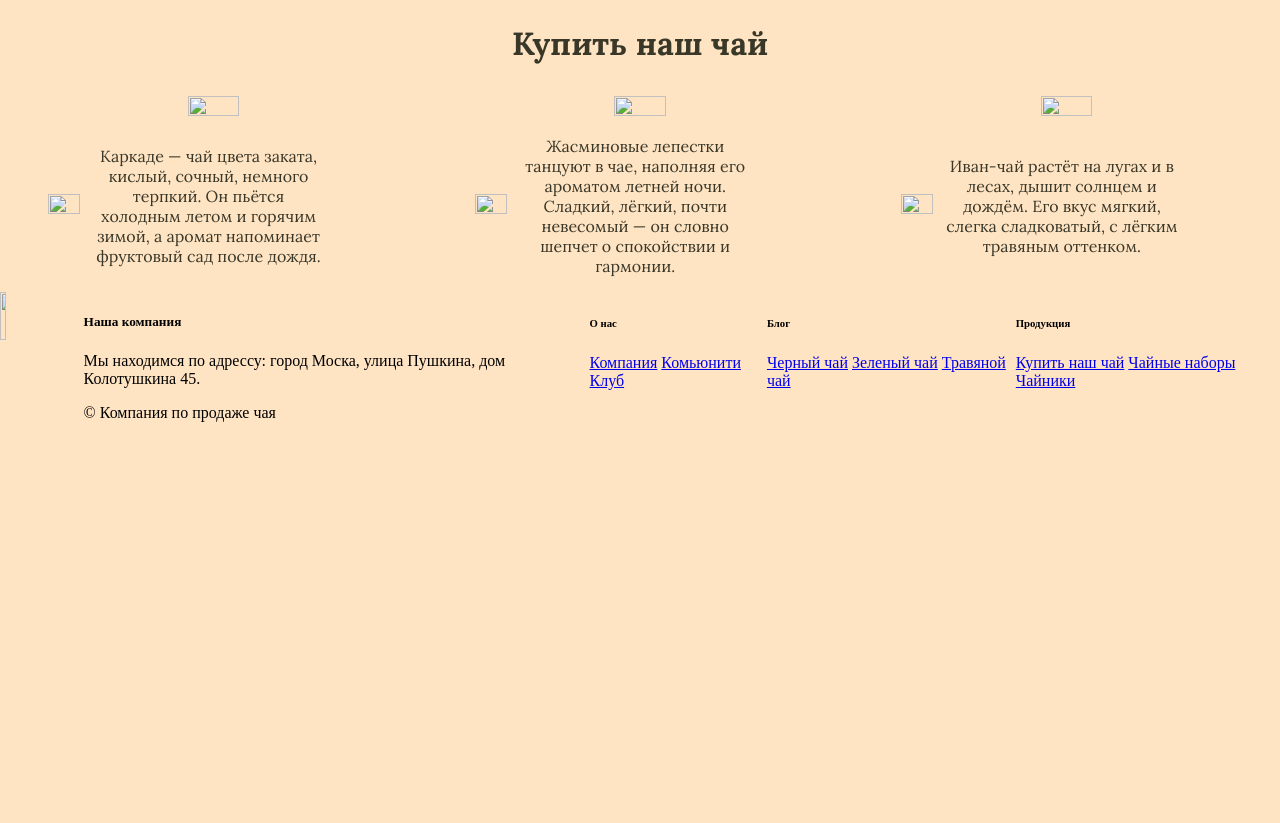
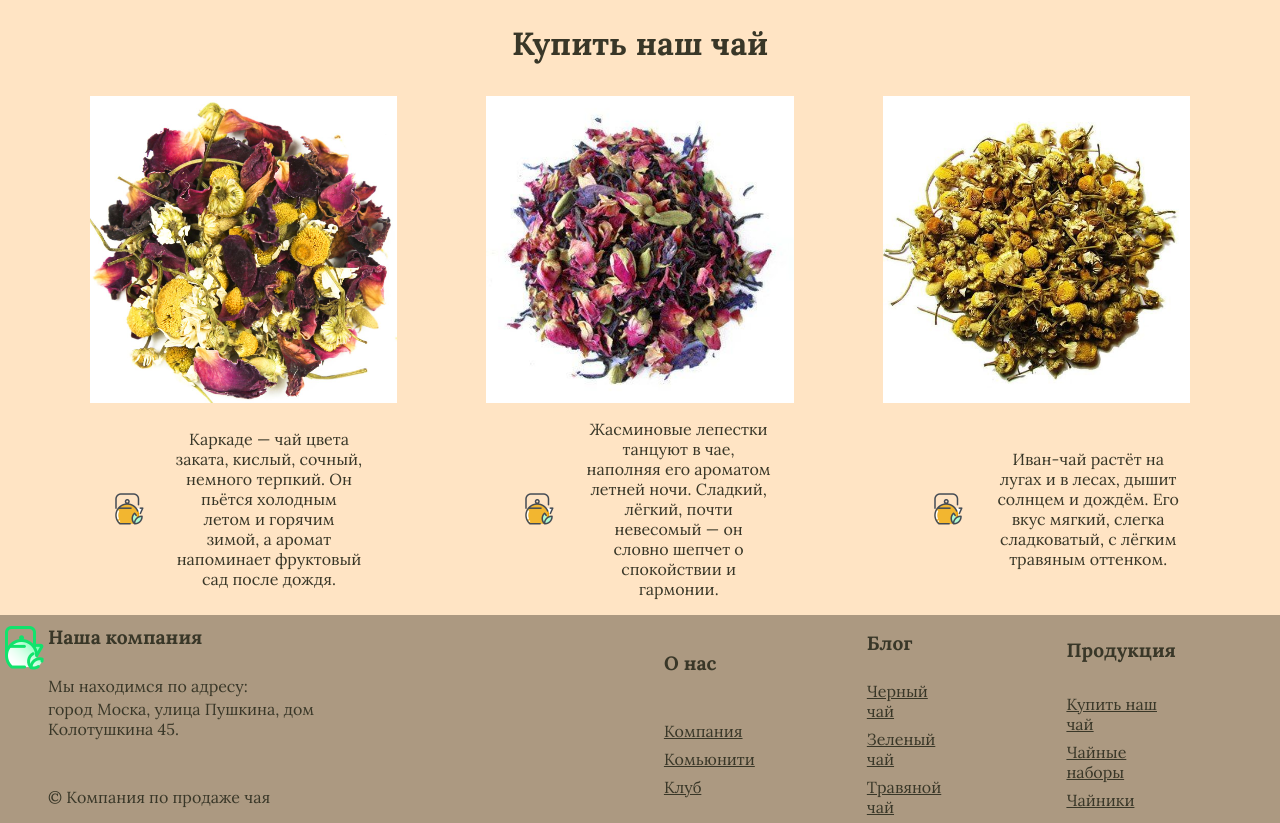
Before and after one commit to PolinaS23/demo, a plain HTML site: page index.html in a window 1280 px wide. Shown: the part 1045-1868 px from the top of the page. Before the commit the page ends 1483 px from the top, so only its background shows below. Drawn offline with Linux system fonts and the light colour scheme.

Commit message:
add footer

```diff
--- a/index.css
+++ b/index.css
@@ -134,20 +134,23 @@
     display: flex;
     flex-direction: row;
     align-items: center;
-    justify-content: space-around
+    justify-content: space-evenly;
 }
 .section_img {
-    width: 20%;
+    width: 24%;
     height: 95%;
 }
 .product_description {
     display: flex;
     flex-direction: row;
     align-items: center;
-    justify-content: space-around
+    justify-content: space-around;
+    margin-left: 4%;
+    margin-right: 0%;
 }
 .icon_img {
-    margin-left: 3rem;
+    margin-left: 4rem;
+    margin-right: 1rem;
     width: 2rem;
 }
 .description_of_tea {
@@ -157,7 +160,48 @@
 .footer {
     display: flex;
     flex-direction: row;
+    justify-content: space-around;
+    background-color:rgb(172, 153, 129);
+     font-family:"Lora", cursive;
+    color: #393728;
 }
 .footer_icon {
     height: 3rem;
+    width: 3rem;
+    margin-block-start: 0.5em;
 }
+.main_information {
+    margin-right: 15rem;
+}
+.footer_div {
+     display: flex;
+    flex-direction: column;
+    justify-content: space-evenly;
+}
+.footer_title {
+    font-family:"Lora", cursive;
+    color: #393728;
+    font-size: 120%;
+    margin-block-start: 0.5em;
+    margin-block-end: 0.6em;
+}
+.footer_article {
+    display: flex;
+    flex-direction: column;
+    justify-content: space-between;
+    margin-right: 2rem;
+}
+.footer_addressing {
+    margin-block-end: 0.1em;
+}
+.footer_address {
+    margin-block-start: 0.1em;
+    margin-block-end: 2em;
+}
+.information_links {
+    margin-right: 5em;
+}
+.footer_a {
+    color: #393728;
+    margin-block-start: 0.5em;
+}
--- a/index.html
+++ b/index.html
@@ -98,36 +98,37 @@
         </section>
     </main>
     <footer class="footer">
-        <img class="footer_icon" src="./изображение/icons8-tea-48.png" width="7%">
-        <div class="footer_div">
+        <img class="footer_icon" src="./изображение/icons8-tea-48.png">
+        <div class="footer_div main_information">
             <h5 class="footer_title">Наша компания</h5>
             <article class="footer_article">
-                <p class="fotter_p">Мы находимся по адрессу: город Моска, улица Пушкина, дом Колотушкина 45.</p>
-                <p>&copy Компания по продаже чая</p>
+                <p class="fotter_p footer_addressing">Мы находимся по адресу:</p>
+                <p class="fotter_p footer_address">город Моска, улица Пушкина, дом Колотушкина 45.</p>
+                <p class="fotter_p">&copy Компания по продаже чая</p>
             </article>
         </div>
-         <div class="footer_div">
+         <div class="footer_div information_links">
             <h6 class="footer_title">О нас</h6>
             <article class="footer_article">
-                <a href="https://ru.pinterest.com/pin/11540542793175333/">Компания</a>
-                <a href="https://ru.pinterest.com/pin/11540542793175333/">Комьюнити</a>
-                <a href="https://ru.pinterest.com/pin/11540542793175333/">Клуб</a>
+                <a class="footer_a" href="https://ru.pinterest.com/pin/11540542793175333/">Компания</a>
+                <a class="footer_a" href="https://ru.pinterest.com/pin/11540542793175333/">Комьюнити</a>
+                <a class="footer_a" href="https://ru.pinterest.com/pin/11540542793175333/">Клуб</a>
             </article>
         </div>
-         <div class="footer_div">
+         <div class="footer_div information_links">
            <h6 class="footer_title">Блог</h6>
             <article class="footer_article">
-                <a href="https://ru.pinterest.com/pin/11540542793175333/">Черный чай</a>
-                <a href="https://ru.pinterest.com/pin/11540542793175333/">Зеленый чай</a>
-                <a href="https://ru.pinterest.com/pin/11540542793175333/">Травяной чай</a>
+                <a class="footer_a" href="https://ru.pinterest.com/pin/11540542793175333/">Черный чай</a>
+                <a class="footer_a" href="https://ru.pinterest.com/pin/11540542793175333/">Зеленый чай</a>
+                <a class="footer_a" href="https://ru.pinterest.com/pin/11540542793175333/">Травяной чай</a>
             </article>
         </div>
-         <div class="footer_div">
+         <div class="footer_div information_links">
            <h6 class="footer_title">Продукция</h6>
             <article class="footer_article">
-                <a href="https://ru.pinterest.com/pin/11540542793175333/">Купить наш чай</a>
-                <a href="https://ru.pinterest.com/pin/11540542793175333/">Чайные наборы</a>
-                <a href="https://ru.pinterest.com/pin/11540542793175333/">Чайники</a>
+                <a class="footer_a" href="https://ru.pinterest.com/pin/11540542793175333/">Купить наш чай</a>
+                <a class="footer_a" href="https://ru.pinterest.com/pin/11540542793175333/">Чайные наборы</a>
+                <a class="footer_a" href="https://ru.pinterest.com/pin/11540542793175333/">Чайники</a>
             </article>
         </div>
     </footer>
```
Also changed, not shown: изображение/3f37cea2f3e8589c66d541338bca7fe5.jpg (added), изображение/7e5edc9931c5545865d9ba61f7b0e804.jpg (added), изображение/b04978ccbc4fee0aaa6924484d41f8f9.jpg (added), изображение/baad80048a988bc0f3b769965f121af6.jpg (added), изображение/efdd7d61cff365e26036d00f88eaddcd.jpg (added), изображение/ffdc54c3f4028fb8564c93f7826d4f07.jpg (added), изображение/icons8-tea-48.png (added), изображение/icons8-tea-64.png (added), 1 other file.
